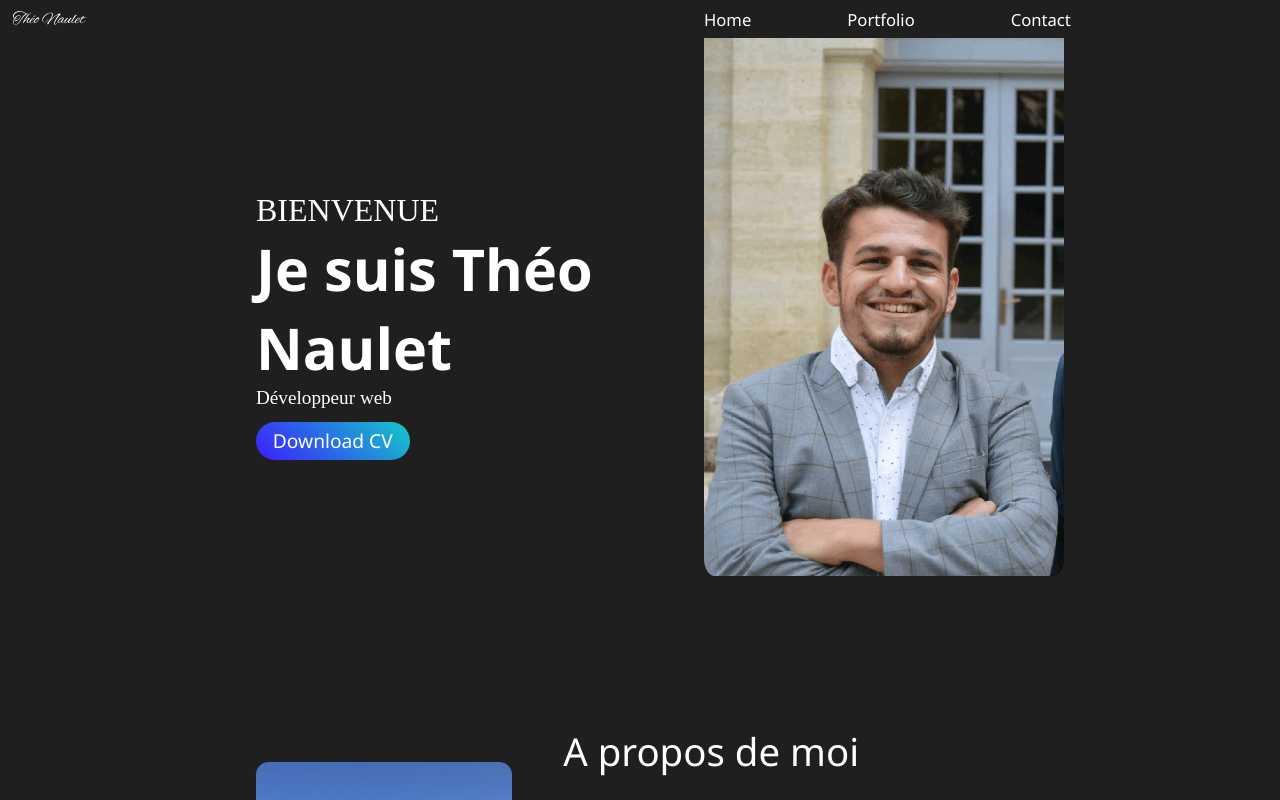
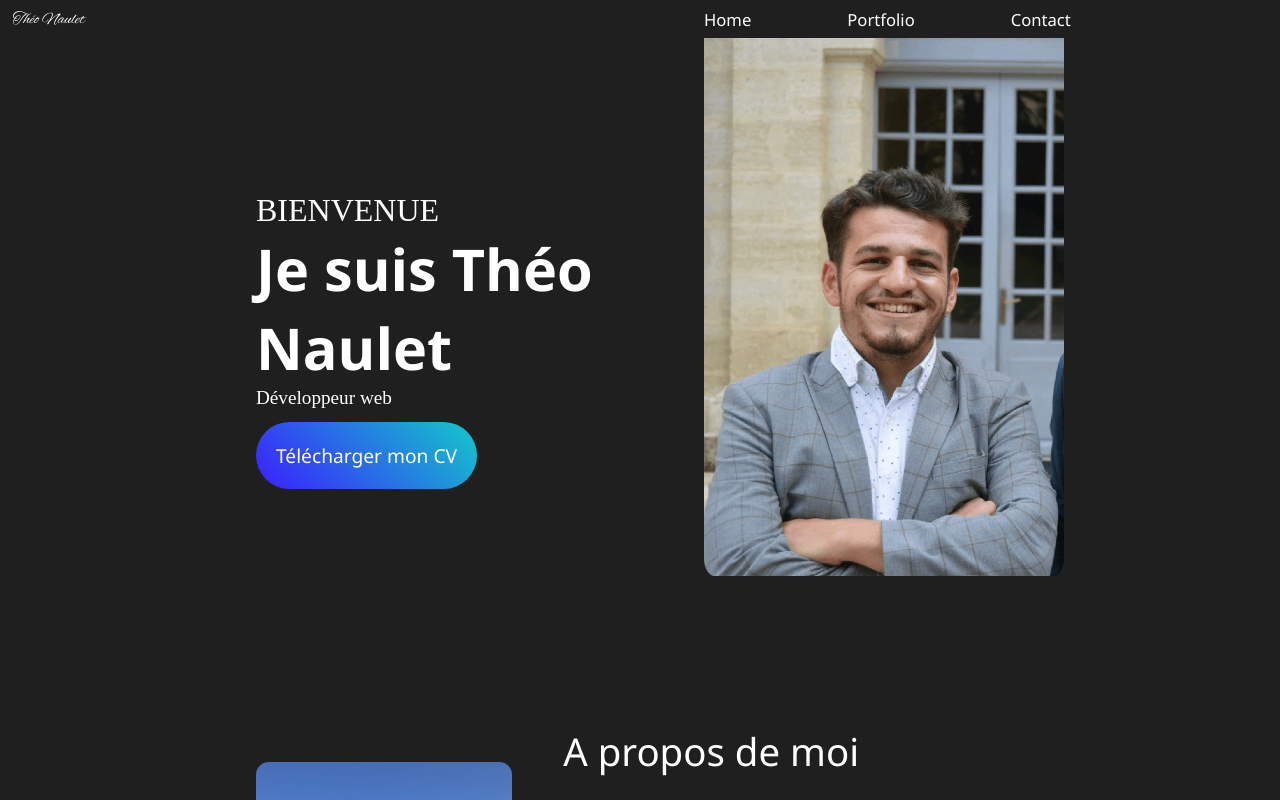
Before and after one commit to TheoNaulet/portfolio, a React (Create React App) app: page / in a window 1280 px wide. Shown: the top 800 px of the page. Built offline with nearby package versions, Linux system fonts and the light colour scheme.

Commit message:
upload new cv

```diff
--- a/src/Components/me.jsx
+++ b/src/Components/me.jsx
@@ -16,8 +16,8 @@ const Me = () => {
                     <p className='welcome'>BIENVENUE</p>
                     <h1 className='theo'>Je suis Théo Naulet</h1>
                     <p className='profession'>Développeur web</p>
-                    <a id='dl-cv' href='https://drive.google.com/file/d/1ze9NX6-TtUREAW6e1Gq7d9R99IHZfh0M/view?usp=sharing' target='blank'>
-                        <button className='dl'>Download CV</button>
+                    <a id='dl-cv' href='https://drive.google.com/file/d/1i5k-sFE1sLXJ3hK0HGskxplveKrm_zRJ/view?usp=share_link' target='blank'>
+                        <button className='dl'>Télécharger mon CV</button>
                     </a>
                 </div>
             </div>
--- a/src/Styles/me.css
+++ b/src/Styles/me.css
@@ -49,8 +49,9 @@
 .dl{
     margin-top: 1vw;
     border-radius: 10vw;
-    width: 12vw;
-    height: 3vw;
+    width: auto;
+    height: auto;
+    padding: 20px;
     text-align: center;
     text-decoration: none;
     font-size: 1.5vw;
```
